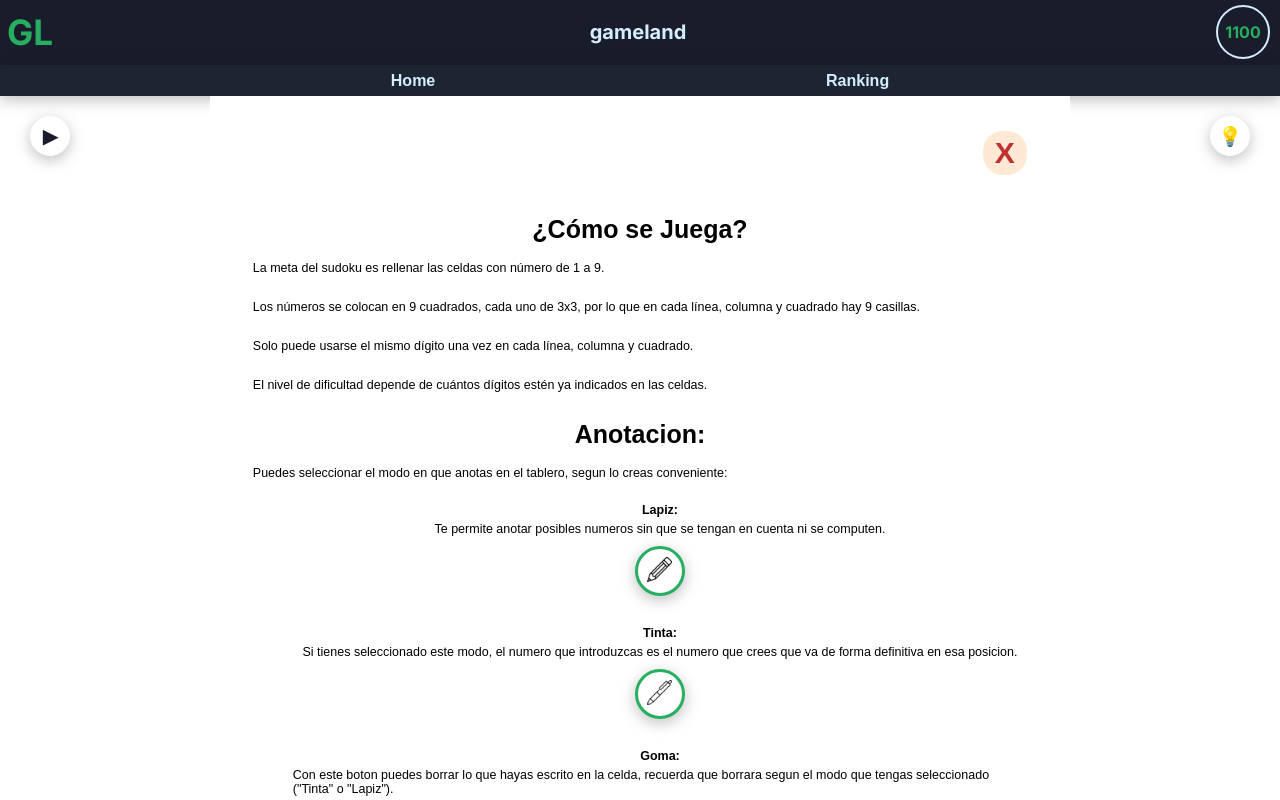
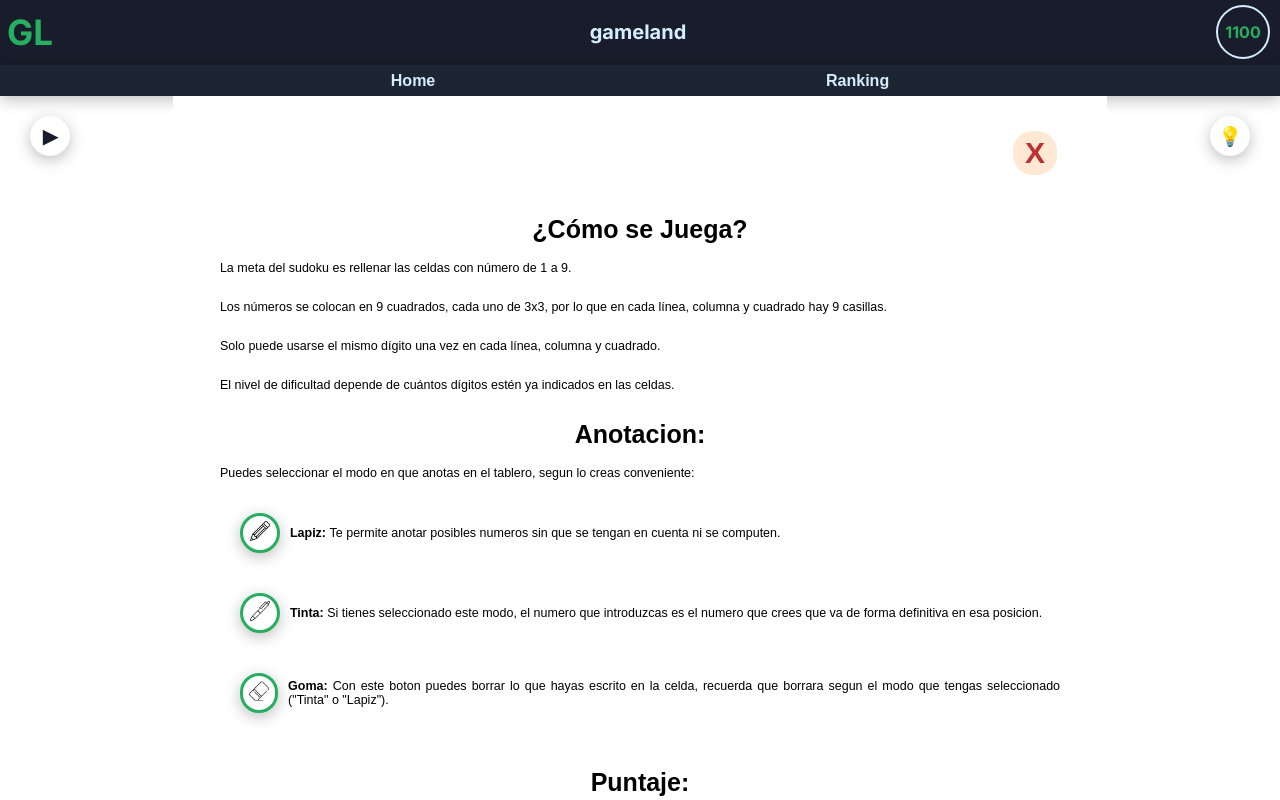
Before and after one commit to lupydev/game-land, a React (Create React App) app: page /game/sudoku in a window 1280 px wide. Built offline with nearby package versions, Linux system fonts and the light colour scheme.

Commit message:
Modificacion intrucciones y colores selector dificultad.

```diff
--- a/src/components/Sudoku/Celd.jsx
+++ b/src/components/Sudoku/Celd.jsx
@@ -35,14 +35,12 @@ function Celd(props){
                 :
 
                 <div className="checkNumber" onClick={() => resaltar(props.r.toString() + props.c.toString())}>
-                    <img src={blockValues[props.r][props.c]
-                                ?
-                                imagen('./' + matriz[props.r][props.c].toString() + 'B.png')
-                                :
-                                imagen('./' + matriz[props.r][props.c].toString() + 'G.png')
-                                }
-                        alt={matriz[props.r][props.c]}
-                    />
+                    {blockValues[props.r][props.c]
+                    ?
+                        <p className="blockValue">{matriz[props.r][props.c]}</p>
+                    :
+                        <p className="unBlockValue">{matriz[props.r][props.c]}</p>
+                    }
                 </div>
             }
             </div>
--- a/src/components/Sudoku/Instruction.jsx
+++ b/src/components/Sudoku/Instruction.jsx
@@ -25,25 +25,28 @@ function Instruction() {
 
             <ul>
                 <li>
-                    <span>Lapiz: </span>Te permite anotar posibles numeros sin que se tengan
-                en cuenta ni se computen.<br></br>
                     <BotonModo
                         img = {"pencil.png"}
                         disable = {true}
                     />
+                    <p><span>Lapiz: </span>Te permite anotar posibles numeros sin que se tengan
+                en cuenta ni se computen.</p><br></br>
+
                 </li>
 
                 <li>
-                    <span>Tinta: </span> Si tienes seleccionado este modo, el numero que introduzcas es el numero que crees que va de forma definitiva en esa posicion.
                     <BotonModo
                         img = {"pen.png"}
                         disable = {true}
                     />
+                    <p><span>Tinta: </span> Si tienes seleccionado este modo, el numero que introduzcas es el numero que crees que va de forma definitiva en esa posicion.</p>
+
                 </li>
-                <li><span>Goma: </span> Con este boton puedes borrar lo que hayas escrito en la celda, recuerda que borrara segun el modo que tengas seleccionado ("Tinta" o "Lapiz").
+                <li>
                     <Borrar
                         disable = {true}
                     />
+                    <p><span>Goma: </span> Con este boton puedes borrar lo que hayas escrito en la celda, recuerda que borrara segun el modo que tengas seleccionado ("Tinta" o "Lapiz").</p>
                 </li>
             </ul>
 
--- a/src/contexts/SudokuContext.js
+++ b/src/contexts/SudokuContext.js
@@ -75,6 +75,23 @@ export const SudokuProvider = ({children}) => {
 
     const [dificultad, setDificultad] = useState("");
     const [preDif, setPreDif] = useState("")
+
+    const setearBase = (str) => {
+        let mb = []
+        let index = 0
+
+        for(let i = 0; i < 9; i++){
+            let row = []
+            for(let j = 0; j < 9; j++){
+                row.push(parseInt(str[index]))
+                index++
+            }
+
+            mb.push(row)
+        }
+
+        return mb
+    }
 
     const resetGame = () => {
         console.log("reset");
@@ -157,15 +174,15 @@ export const SudokuProvider = ({children}) => {
     const selectDif = (dif) => {
         const choice = document.getElementsByClassName("choice")
         for(let i = 0; i < choice.length; i++){
-            choice[i].style.backgroundColor = "#f7931a"
-            choice[i].style.color = "#ffe9d4"
+            choice[i].style.backgroundColor = "#ffe9d4"
+            choice[i].style.color = "#f7931a"
         }
 
         console.log(dif);
         const selec = document.getElementById(dif);
         console.log(selec);
-        selec.style.backgroundColor = "#ffe9d4"
-        selec.style.color = "#f7931a"
+        selec.style.backgroundColor = "#f7931a"
+        selec.style.color = "#ffe9d4"
 
         setDificultad(dif)
     }
@@ -439,7 +456,7 @@ export const SudokuProvider = ({children}) => {
 
         if(modo === "lapiz"){
             if(blockValues[r][c] === false){
-                auxPosNum[r][c] = []
+                auxPosNum[r][c] = ["","","","","","","","",""]
             }
         }
 
--- a/src/style/App.css
+++ b/src/style/App.css
@@ -365,6 +365,8 @@ input[type=checkbox], input[type=radio] {
   width: 10rem;
   height: 3rem;
   margin: 7rem 0 2rem 0;
+  font-size: 1.7rem;
+  font-weight: bold;
   background-color: #fff;
   box-shadow: 0 4px 15px rgba(0, 0, 0, 0.25);
   border: none;
@@ -378,9 +380,9 @@ input[type=checkbox], input[type=radio] {
   align-items: center;
   position: absolute;
   background-color: white;
-  width: 344px;
-  height: 348px;
-  border: 1px solid black;
+  width: 342px;
+  height: 346px;
+  border: 2px solid black;
   top: 8rem;
   left: 1.5rem;
   z-index: 5;
@@ -394,8 +396,8 @@ input[type=checkbox], input[type=radio] {
   align-items: center;
   justify-content: center;
   font-size: 2.5rem;
-  color: #ffe9d4;
-  background-color: #f7931a;
+  color: #f7931a;
+  background-color: #ffe9d4;
   margin: 2rem 0 0 0;
   border-radius: 2rem;
   border: none;
@@ -493,13 +495,12 @@ input[type=checkbox], input[type=radio] {
   text-align: justify;
 }
 .instruction ul {
-  padding-left: 4rem;
+  padding-left: 1rem;
 }
 .instruction ul li {
   font-size: 1.25rem;
   padding-bottom: 2rem;
   display: flex;
-  flex-direction: column;
   align-items: center;
 }
 .instruction ul li span {
@@ -509,15 +510,15 @@ input[type=checkbox], input[type=radio] {
 .instruction ul li button {
   background-color: #fff;
   box-shadow: 0 4px 15px rgba(0, 0, 0, 0.25);
-  width: 50px;
-  height: 50px;
+  width: 40px;
+  height: 40px;
   border: 3px solid #27ae60;
-  border-radius: 25px;
+  border-radius: 20px;
   margin: 1rem;
 }
 .instruction ul li button img {
-  width: 2.5rem;
-  height: 2.5rem;
+  width: 20px;
+  height: 20px;
 }
 
 .mainSudoku {
@@ -606,11 +607,14 @@ input[type=checkbox], input[type=radio] {
   align-items: center;
   box-sizing: content-box;
 }
-.celd .celdSection .checkNumber img {
-  width: 1.5rem;
-  height: 1.5rem;
-  margin: 0;
-  padding: 0;
+.celd .celdSection .checkNumber .blockValue {
+  font-size: 2.5rem;
+  font-weight: bold;
+  color: #191d2b;
+}
+.celd .celdSection .checkNumber .unBlockValue {
+  font-size: 2.5rem;
+  color: #191d2b;
 }
 
 .btnNumList {
--- a/src/style/components/_sudoku.scss
+++ b/src/style/components/_sudoku.scss
@@ -33,6 +33,8 @@ $celdaDim: 3.8rem;
         width: 10rem;
         height: 3rem;
         margin: 7rem 0 2rem 0;
+        font-size: 1.7rem;
+        font-weight: bold;
         background-color: $white;
         box-shadow: $box-shadow;
         border: none;
@@ -47,9 +49,9 @@ $celdaDim: 3.8rem;
     align-items: center;
     position: absolute;
     background-color: white;
-    width: 344px;
-    height: 348px;
-    border: 1px solid black;
+    width: 342px;
+    height: 346px;
+    border: 2px solid black;
     top: 8rem;
     left: 1.5rem;
     z-index: 5;
@@ -63,8 +65,8 @@ $celdaDim: 3.8rem;
     align-items: center;
     justify-content: center;
     font-size: 2.5rem;
-    color: $soft-orange;
-    background-color: $third-color;
+    color: $third-color;
+    background-color: $soft-orange;
     margin: 2rem 0 0 0;
     border-radius: 2rem;
     border: none;
@@ -168,13 +170,12 @@ $celdaDim: 3.8rem;
     }
 
     ul {
-        padding-left: 4rem;
+        padding-left: 1rem;
 
         li {
             font-size: 1.25rem;
             padding-bottom: 2rem;
             display: flex;
-            flex-direction: column;
             align-items: center;
 
             span{
@@ -185,15 +186,15 @@ $celdaDim: 3.8rem;
             button {
                 background-color: $white;
                 box-shadow: $box-shadow;
-                width: 50px;
-                height: 50px;
+                width: 40px;
+                height: 40px;
                 border: 3px solid $secundary-color;
-                border-radius: 25px;
+                border-radius: 20px;
                 margin: 1rem;
 
                 img {
-                    width: 2.5rem;
-                    height: 2.5rem;
+                    width: 20px;
+                    height: 20px;
                 }
             }
         }
@@ -289,11 +290,15 @@ $celdaDim: 3.8rem;
             align-items: center;
             box-sizing: content-box;
 
-            img{
-                width: 1.5rem;
-                height: 1.5rem;
-                margin: 0;
-                padding: 0;
+            .blockValue {
+                font-size: 2.5rem;
+                font-weight: bold;
+                color: #191d2b;
+            }
+
+            .unBlockValue {
+                font-size: 2.5rem;
+                color: #191d2b;
             }
         }
     }
```
Also changed, not shown: src/components/Sudoku/plantillas.txt (added), 1 other file (tests, documents, lock files or other folders).
